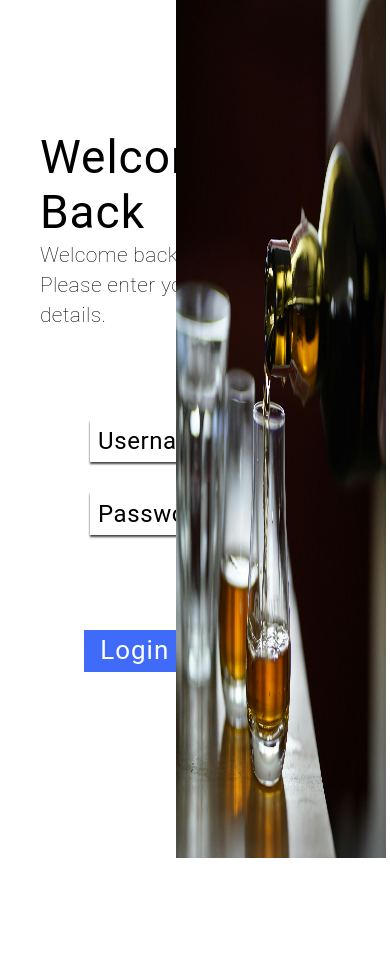
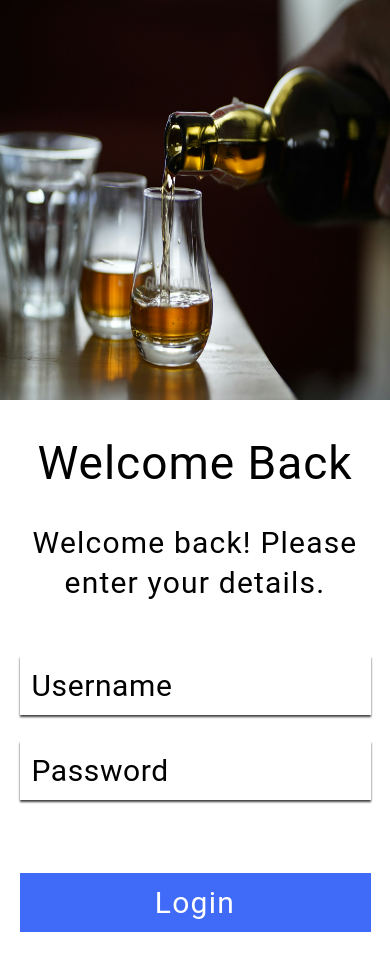
Before and after one commit to chamer079/just-a-dram-too, a React (Vite) app: page /login in a window 390 px wide. Shown: the top 970 px of the page. Before the commit the page ends 858 px from the top, so only its background shows below. Built offline with nearby package versions, Linux system fonts and the light colour scheme; no server answers.

Commit message:
completed mobile css for login page

```diff
--- a/src/components/LogIn/LogIn.jsx
+++ b/src/components/LogIn/LogIn.jsx
@@ -32,18 +32,15 @@ const LogInForm = () => {
     }
   };
 
-  const imgStyle = {
-    width: "875px",
-    height: "858px",
-  };
-
   return (
     <main>
       <section className="login-section">
         <div className="login-content">
           <div className="login-welcome">
-            <h1>Welcome Back</h1>
-            <p>Welcome back! Please enter your details.</p>
+            <h1 className="welcome-h1">Welcome Back</h1>
+            <p className="welcome-blurb">
+              Welcome back! Please enter your details.
+            </p>
           </div>
           <p>{message}</p>
           <form
@@ -83,7 +80,11 @@ const LogInForm = () => {
           </form>
         </div>
         <div className="login-img">
-          <img style={imgStyle} src={PouringWhisky} alt="glas of whisky" />
+          <img
+            className="whisky-pour"
+            src={PouringWhisky}
+            alt="glas of whisky"
+          />
         </div>
       </section>
     </main>
--- a/src/components/LogIn/Login.css
+++ b/src/components/LogIn/Login.css
@@ -1,6 +1,7 @@
 .login-section {
   display: flex;
   flex-flow: row wrap;
+  width: 100vw;
 }
 
 .login-content {
@@ -29,7 +30,7 @@
 }
 
 .login-img {
-  width: 54vw;
+  width: 55vw;
   height: 98vh;
 }
 
@@ -43,3 +44,64 @@
   height: 5vh;
   margin: 80px 0 50px 9px;
 }
+
+@media only screen and (max-width: 430px) {
+  .login-section {
+    flex-flow: column-reverse;
+    width: 100vw;
+  }
+
+  .login-img {
+    width: 100vw;
+    height: 43vh;
+  }
+
+  .whisky-pour {
+    height: 400px;
+  }
+
+  .login-content {
+    width: 100vw;
+    margin: 0;
+  }
+
+  .login-welcome {
+    margin: 40px 7px;
+    line-height: 70px;
+  }
+
+  .welcome-h1 {
+    margin: 25px 0;
+  }
+
+  .welcome-blurb {
+    font-size: 30px;
+    font-weight: 400;
+    line-height: 40px;
+    text-align: center;
+    letter-spacing: 1.2px;
+  }
+
+  .login-form {
+    margin: 0;
+  }
+
+  .login-input {
+    width: 90vw;
+    height: 7vh;
+    font-size: 30px;
+    padding: 12px;
+    margin: 13px 0;
+  }
+
+  .login-button {
+    font-size: 30px;
+    letter-spacing: 1.3px;
+    color: #ffffff;
+    background-color: #406bf8;
+    border: none;
+    width: 90vw;
+    height: 7vh;
+    margin: 60px 0 50px;
+  }
+}
```
